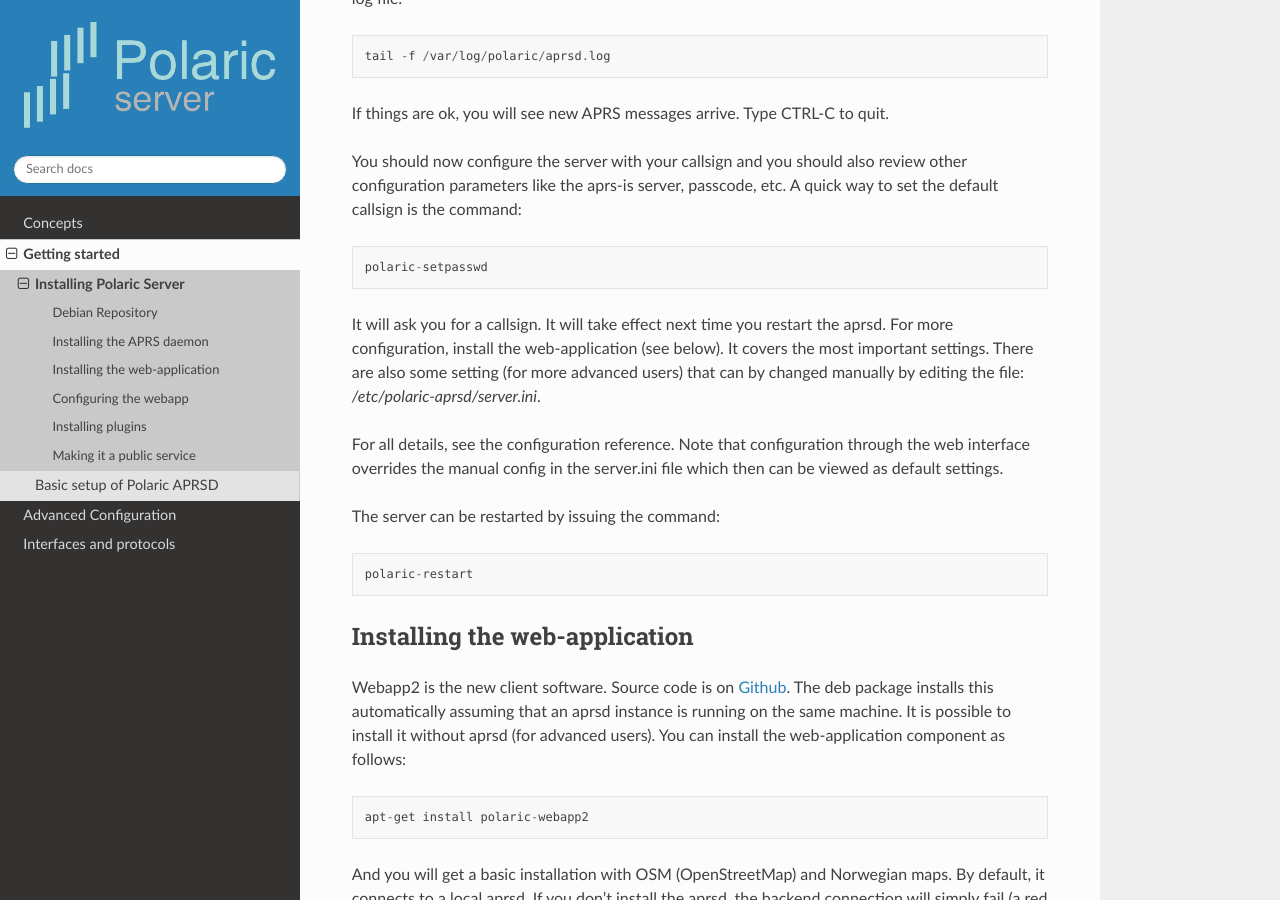
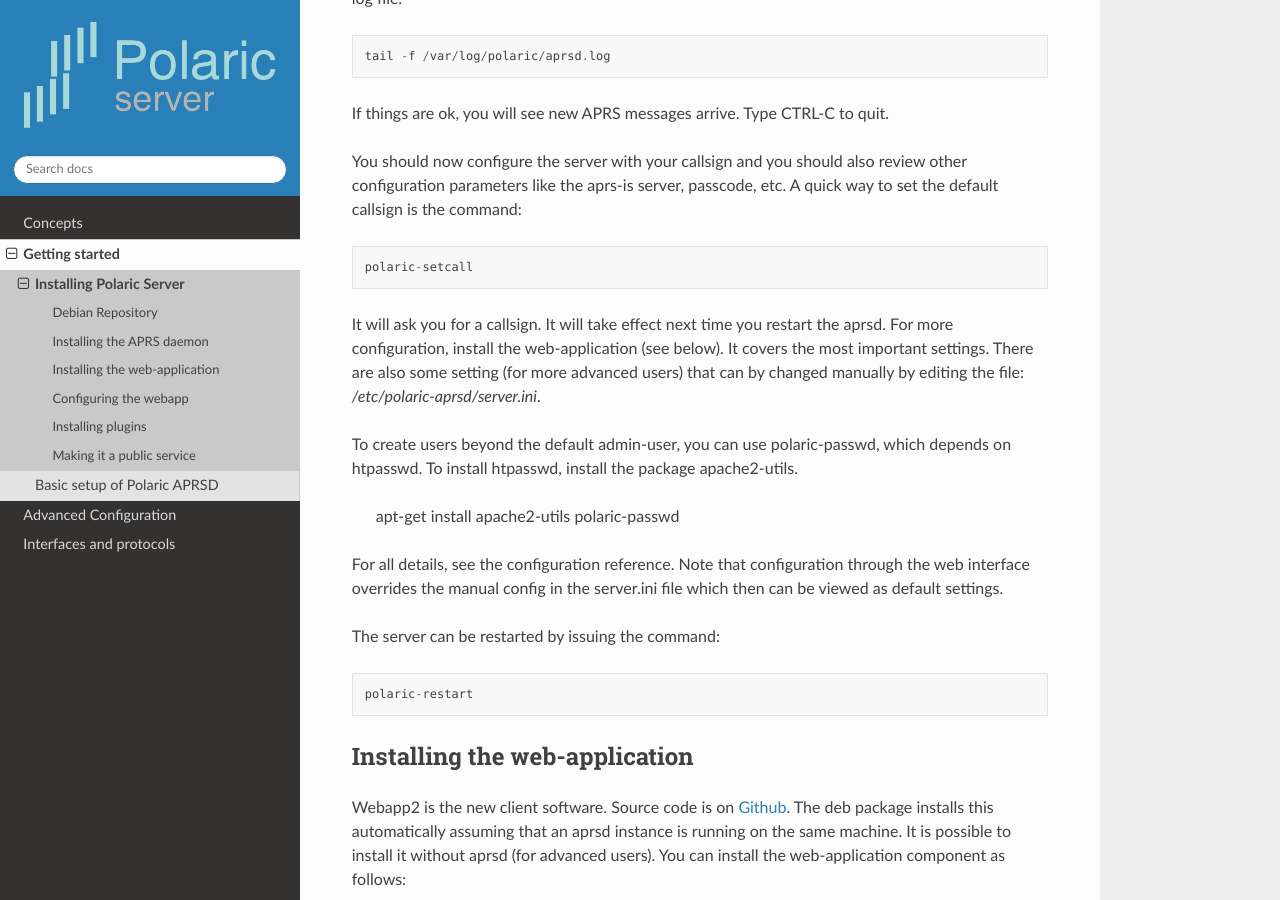
Before and after one commit to joakimsk/docs, a Sphinx documentation site: the page built from docs/install.rst, in a window 1280 px wide and 900 px high, scrolled down 1471 px. Built offline with Sphinx 7.4.7 and the Read the Docs theme 2.0.0, drawn with Linux system fonts in a browser that asks for light colours.

Commit message:
Update install.rst
Updated to reflect latest version

```diff
--- a/docs/install.rst
+++ b/docs/install.rst
@@ -42,9 +42,14 @@ If things are ok, you will see new APRS messages arrive. Type CTRL-C to quit.
 
 You should now configure the server with your callsign and you should also review other configuration parameters like the aprs-is server, passcode, etc. A quick way to set the default callsign is the command::
 
-   polaric-setpasswd
+   polaric-setcall
 
 It will ask you for a callsign. It will take effect next time you restart the aprsd. For more configuration, install the web-application (see below). It covers the most important settings. There are also some setting (for more advanced users) that can by changed manually by editing the file: `/etc/polaric-aprsd/server.ini`.
+
+To create users beyond the default admin-user, you can use polaric-passwd, which depends on htpasswd. To install htpasswd, install the package apache2-utils.
+
+   apt-get install apache2-utils
+   polaric-passwd
 
 For all details, see the configuration reference. Note that configuration through the web interface overrides the manual config in the server.ini file which then can be viewed as default settings.
 
```
